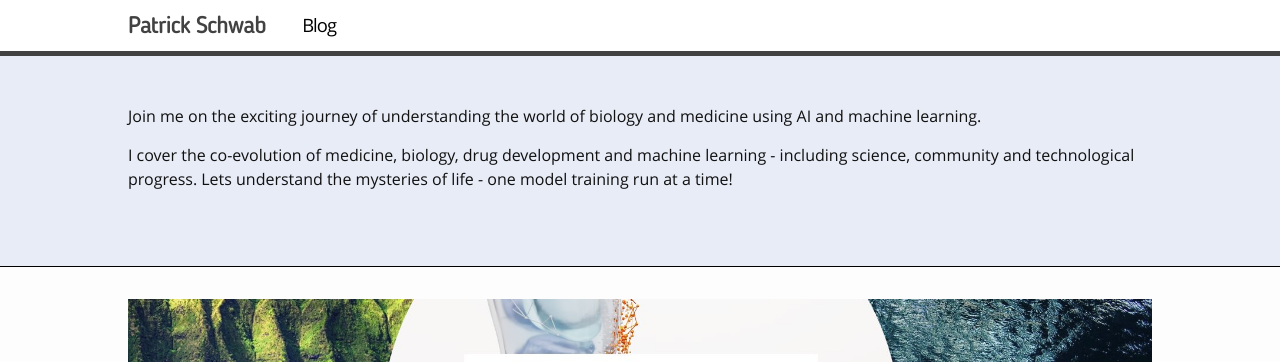
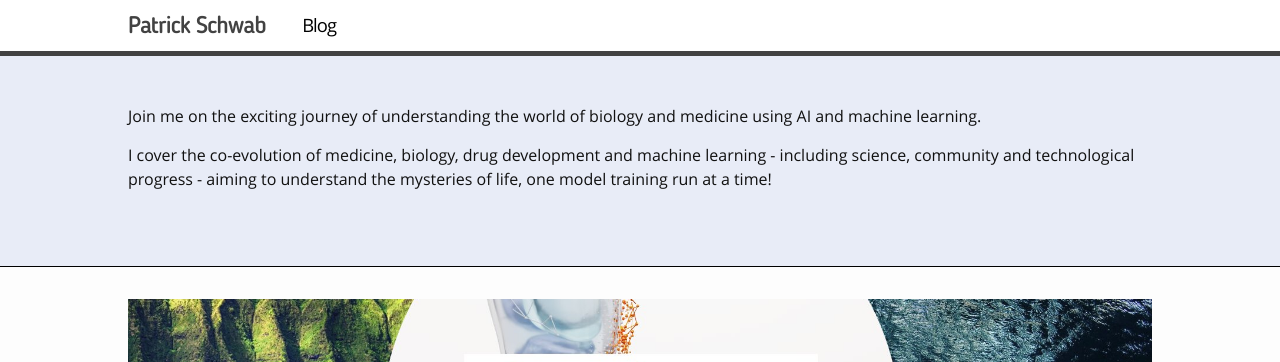
Before and after one commit to d909b/d909b.github.io, a Jekyll site: the page built from posts.html, in a window 1280 px wide and 1348 px high. Shown: the top 362 px of the window. Built offline with Jekyll 4.4.1, drawn with Linux system fonts in a browser that asks for light colours; nearby versions of some CDN libraries; library files that are not in the unit come from our copies.

```diff
--- a/posts.html
+++ b/posts.html
@@ -8,7 +8,7 @@ layout: default
         <div class="col-md-12" style="padding:0">
           <div class="container" style="margin-bottom:12px">
               <p>Join me on the exciting journey of understanding the world of biology and medicine using AI and machine learning.</p>
-              <p>I cover the co-evolution of medicine, biology, drug development and machine learning - including science, community and technological progress. Lets understand the mysteries of life - one model training run at a time!</p>
+              <p>I cover the co-evolution of medicine, biology, drug development and machine learning - including science, community and technological progress - aiming to understand the mysteries of life, one model training run at a time!</p>
           </div>
         </div>
       </div>
```
